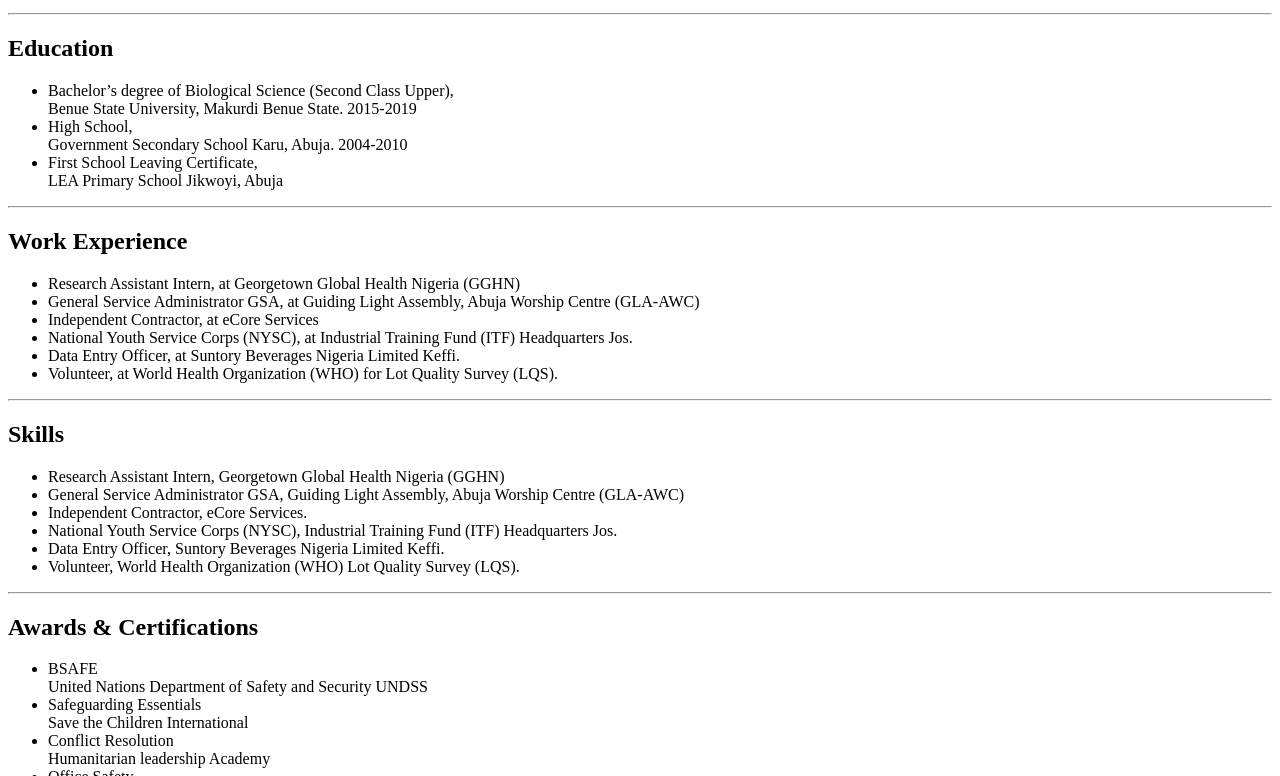
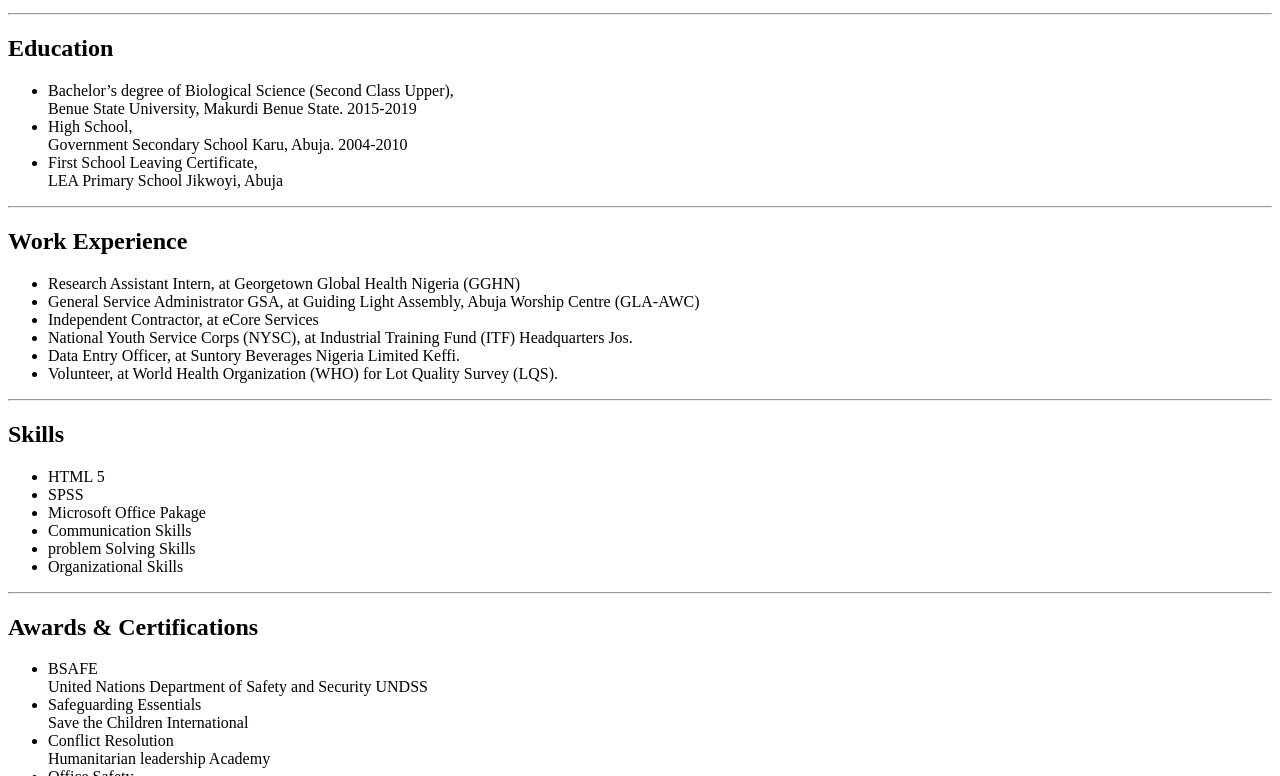
Before and after one commit to Oyale-J/Capstone-project, a plain HTML site: page index.html in a window 1280 px wide. Shown: the part 423-1199 px from the top of the page. Drawn offline with Linux system fonts and the light colour scheme.

Commit message:
Update index.html

```diff
--- a/index.html
+++ b/index.html
@@ -40,17 +40,17 @@
     <hr>
     <h2>Skills</h2>
         <ul>
-            <li>Research Assistant Intern, Georgetown Global Health Nigeria (GGHN) </li>
+            <li>HTML 5</li>
 
-            <li>General Service Administrator GSA, Guiding Light Assembly, Abuja Worship Centre (GLA-AWC)</li>
+            <li>SPSS</li>
 
-            <li>Independent Contractor, eCore Services.</li>
+            <li>Microsoft Office Pakage</li>
 
-            <li>National Youth Service Corps (NYSC), Industrial Training Fund (ITF) Headquarters Jos.</li>
+            <li>Communication Skills</li>
 
-            <li>Data Entry Officer, Suntory Beverages Nigeria Limited Keffi.</li>
+            <li>problem Solving Skills</li>
 
-            <li>Volunteer, World Health Organization (WHO) Lot Quality Survey (LQS).</li>
+            <li>Organizational Skills</li>
         </ul>
     <hr>
     <h2>Awards & Certifications</h2>
```
